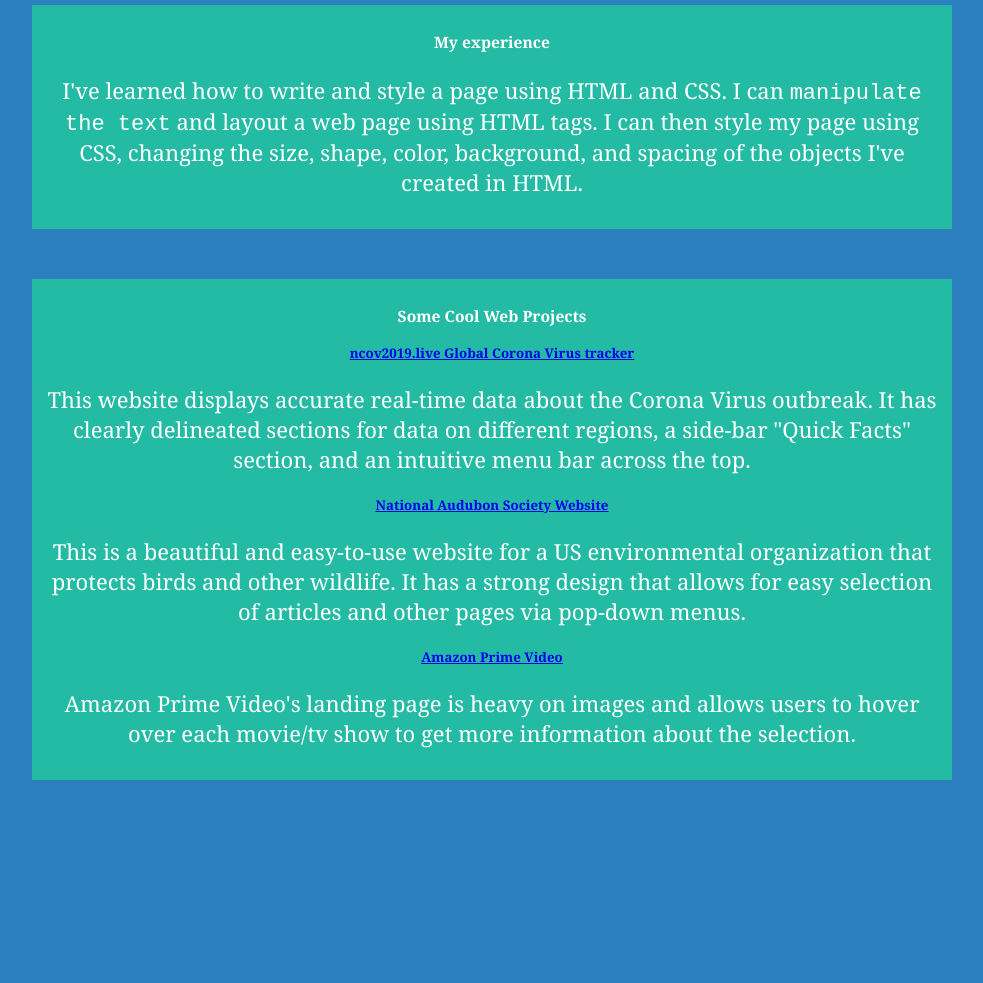
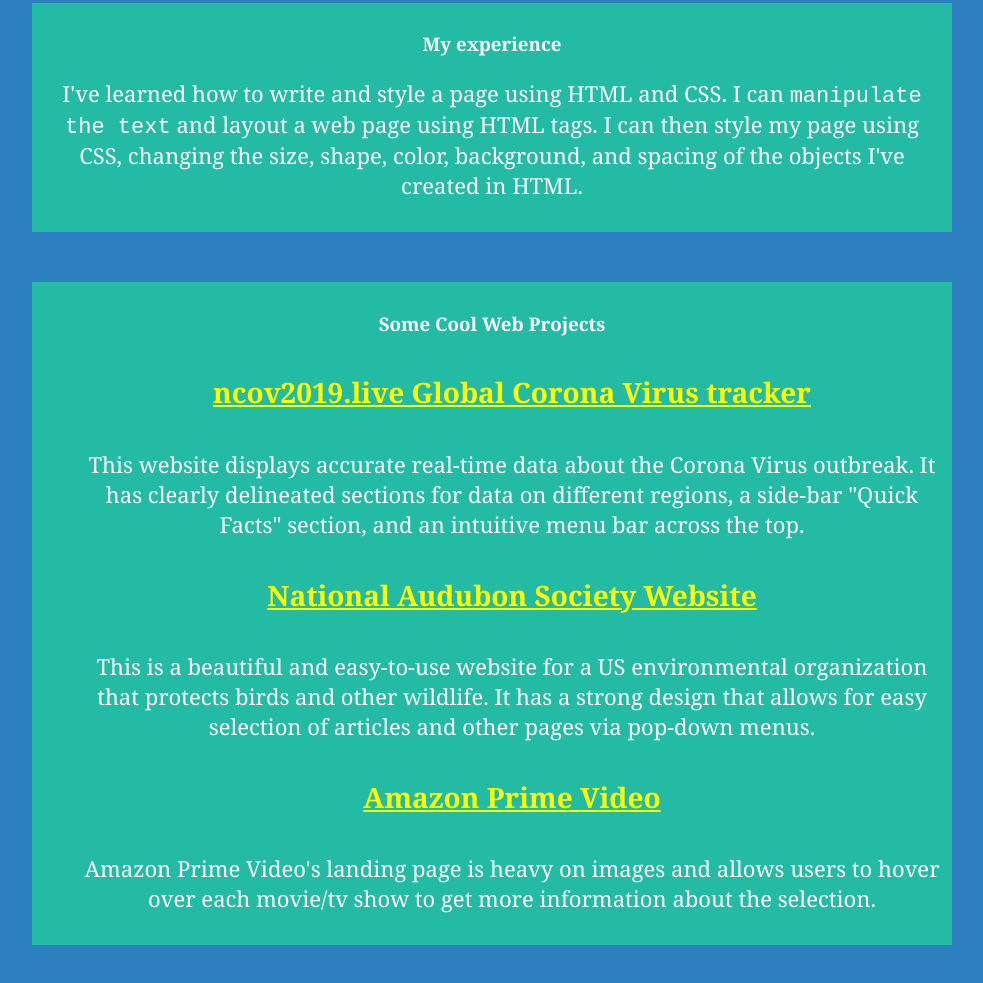
Before and after one commit to jfarmer/dig245-a1, a plain HTML site: page index.html in a window 1280 px wide. Shown: the part 551-1534 px from the top of the page, without its empty margins (148-1131 px from the left). Before the commit the page ends 1381 px from the top, so only its background shows below. Drawn offline with Linux system fonts and the light colour scheme.

Commit message:
dig245-a1 second pass

```diff
--- a/index.html
+++ b/index.html
@@ -16,7 +16,7 @@
       font-style: italic;
     }
     h2 {
-      font-size: 22;
+      font-size: 22px;
       padding: 30px;
     }
     body {
@@ -36,8 +36,15 @@
       font-size: 22px;
     }
     h4 {
-      font-size: 28;
-      color:
+      font-size: 28px;
+    }
+
+    ol.project-list {
+      list-style-type: none;
+    }
+
+    .project-list li h4 a {
+      color: yellow;
     }
   </style>
 </head>
@@ -45,7 +52,7 @@
 <body>
   <header>
     <h1> Hi, I'm Pat Sullivan </h1>
-    <h2> I am a Junior and am majoring in PPE - Philosophy, Politics, and Economics - through the Center for Interdisciplinary Studies <br /> <small> This semester I took DIG 245 and learned about web development </h2>
+    <h2> I am a Junior and am majoring in PPE - Philosophy, Politics, and Economics - through the Center for Interdisciplinary Studies <br /> <small> This semester I took DIG 245 and learned about web development </small> </h2>
   </header>
   <div>
     <h3> This course </h3>
@@ -55,14 +62,22 @@
     <h3>My experience</h3>
     <p> I've learned how to write and style a page using HTML and CSS. I can <code>manipulate the text</code> and layout a web page using HTML tags. I can then style my page using CSS, changing the size, shape, color, background, and spacing of the objects I've created in HTML.</p>
   </div>
-  <div>
+  <div id = "cool-projects">
     <h3> Some Cool Web Projects </h3>
+    <ol class= "project-list">
+      <li>
         <h4><a href="https://ncov2019.live/data" target="_blank"> ncov2019.live Global Corona Virus tracker </a></h4>
         <p> This website displays accurate real-time data about the Corona Virus outbreak. It has clearly delineated sections for data on different regions, a side-bar "Quick Facts" section, and an intuitive menu bar across the top.  </p>
+      </li>
+      <li>
         <h4><a href="https://www.audubon.org/" target="_blank"> National Audubon Society Website </a></h4>
         <p> This is a beautiful and easy-to-use website for a US environmental organization that protects birds and other wildlife. It has a strong design that allows for easy selection of articles and other pages via pop-down menus. </p>
+      </li>
+      <li>
         <h4><a href="https://www.amazon.com/Amazon-Video/b/?ie=UTF8&node=2858778011&ref_=nav_dvm_us_eg_cs_nav_rec_T1" target="_blank"> Amazon Prime Video </a></h4>
         <p> Amazon Prime Video's landing page is heavy on images and allows users to hover over each movie/tv show to get more information about the selection. </p>
+      </li>
+    </ol>
   </div>
 
 </body>
```
Lines whose indentation alone changed are shown as unchanged.
